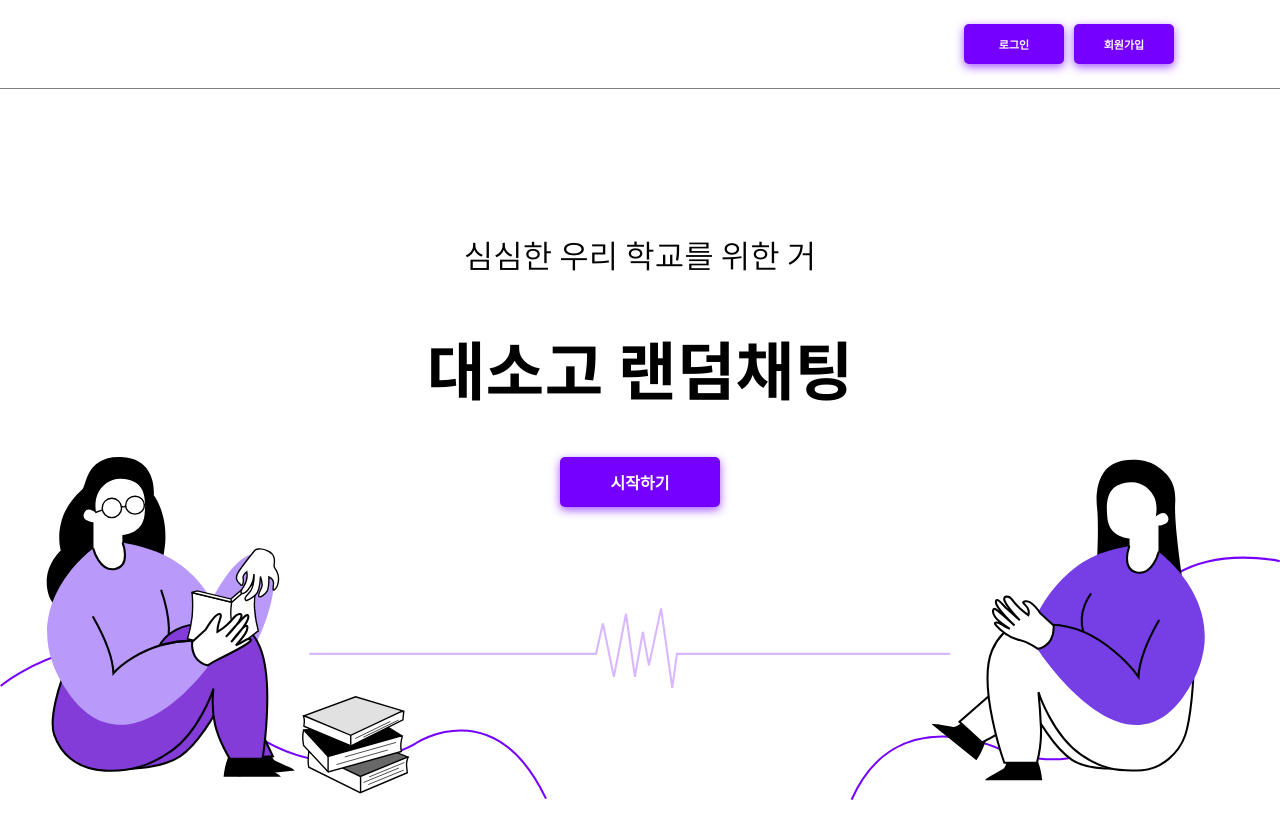
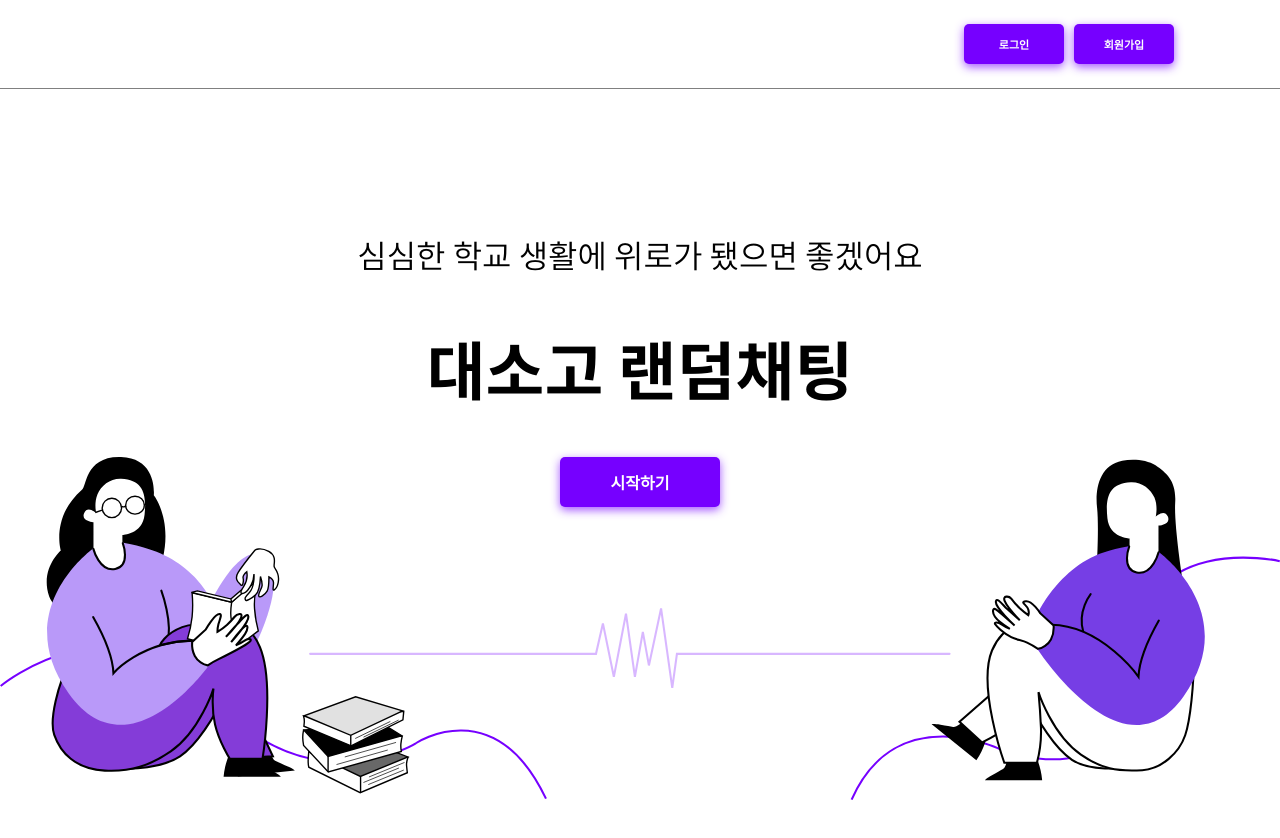
Before and after one commit to jjmin321/RandomChatting_Web, a Vue app: page / in a window 1280 px wide. Shown: the top 838 px of the page. Built offline with nearby package versions, Linux system fonts and the light colour scheme.

Commit message:
[MODIFY] First-Content

```diff
--- a/src/components/Main.vue
+++ b/src/components/Main.vue
@@ -16,7 +16,7 @@
       <img class="background-img" src="../static/background.svg" />
       <div class="first-box">
         <div class="first-content">
-          심심한 우리 학교를 위한 거
+          심심한 학교 생활에 위로가 됐으면 좋겠어요
           <h1> 대소고 랜덤채팅 </h1>
           <button class="start-btn" onclick="location.href='chatting'">
           시작하기
```
